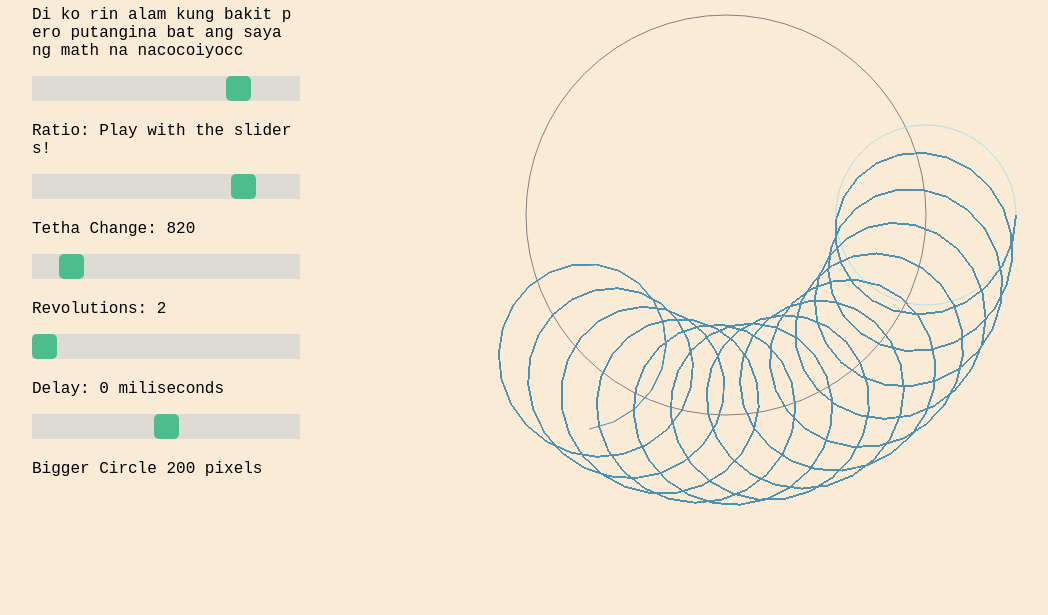
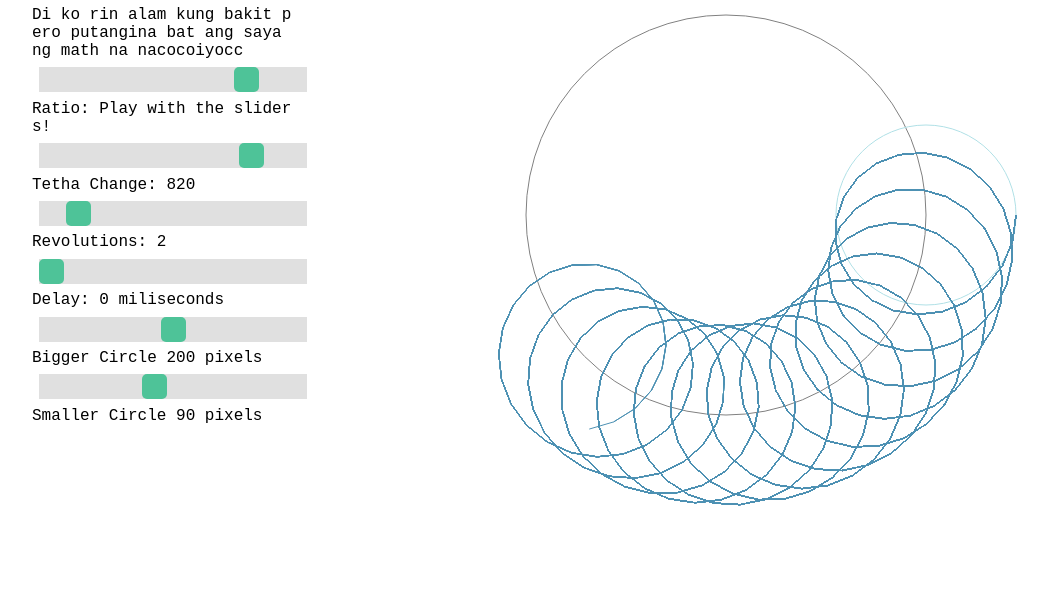
Before and after one commit to acropolis914/SpirographJS, a plain HTML site: page index.html in a window 1280 px wide. Shown: the part 185-800 px from the top of the page, without its empty margins (42-1090 px from the left). Drawn offline with Linux system fonts and the light colour scheme.

Commit message:
new sliders, improvements, dark mode

```diff
--- a/index.html
+++ b/index.html
@@ -6,17 +6,17 @@
 </head>
 
 <body style="
-      background-color: antiquewhite;
+
       font-family: 'Courier New', Courier, monospace;
       margin: auto;
       padding: 5%;
     ">
-  <div class="row">
+  <div class="row" style="flex-wrap: wrap;">
     <div class="column left">
       <h1>SpirographJS by Paul</h1>
       <p>
         Di ko rin alam kung bakit pero putangina bat ang saya ng math na
-        nacocoiyocc
+        nacocoiyocc<br>
       </p>
       <div class="slidecontainer">
         <input type="range" min="0" max="1000" value="800" class="slider" id="myRange" />
@@ -33,6 +33,9 @@
 
         <input type="range" min="100" max="300" value="200" class="slider" id="big_circle_slider" />
         <p>Bigger Circle <span id="big_output_text">200</span> pixels</p>
+
+        <input type="range" min="10" max="200" value="90" class="slider" id="small_circle_slider" />
+        <p>Smaller Circle <span id="small_output_text">90</span> pixels</p>
       </div>
     </div>
 
@@ -58,6 +61,8 @@
   var revolution_output_textx = document.getElementById("revolution_output_text");
   var bigc_slider = document.getElementById("big_circle_slider");
   var bigc_output_text = document.getElementById("big_output_text");
+  var smallc_slider = document.getElementById("small_circle_slider");
+  var smallc_output_text = document.getElementById("small_output_text");
 
   context.imageSmoothingEnabled = true;
   // context.translate(0.5, 0.5);
@@ -96,6 +101,12 @@
   bigc_slider.oninput = function () {
     bigc_output_text.innerHTML = this.value;
     circle_big_r = this.value;
+    main()
+  };
+
+  smallc_slider.oninput = function () {
+    smallc_output_text.innerHTML = this.value;
+    circle_small_r = this.value;
     main()
   };
 
--- a/style.css
+++ b/style.css
@@ -1,6 +1,41 @@
+* {
+  box-sizing: border-box;
+  }
+
+  :root {
+    --light-bg-color: antiquewhite;
+    --dark-bg-color: #222;
+    --light-text-color: #1f1f1f;
+    --dark-text-color: #fff;
+  }
+
+@media (prefers-color-scheme: dark) {
+  /* Styles for dark mode */
+  body {
+    background-color: var(--dark-bg-color);
+    color: var(--dark-text-color);
+  }
+
+    /* Apply dark mode styles to other elements */
+    a,
+    h1,
+    h2,
+    h3,
+    p {
+      color: var(--dark-text-color);
+    }
+
+    /* Invert any icons or images for better visibility */
+    .icon {
+      filter: invert(100%);
+    }
+  }
+
+
+
 .slidecontainer {
-    width: 100%; /* Width of the outside container */
     margin: 0%;
+    justify-content: space-around;
   }
 
   /* The slider itself */
@@ -14,7 +49,8 @@
     opacity: 0.7; /* Set transparency (for mouse-over effects on hover) */
     -webkit-transition: .2s; /* 0.2 seconds transition on hover */
     transition: opacity .2s;
-    margin: 0%;
+    margin: 1ch;
+    padding: 0%;
   }
 
   /* Mouse-over effects */
@@ -41,11 +77,10 @@
     border-radius: 20%;
 }
 
-p { word-break: break-all }
+p { word-break: break-all;
+  margin: 0
+}
 
-* {
-box-sizing: border-box;
-}
 
 
 /* Create two unequal columns that floats next to each other */
```
